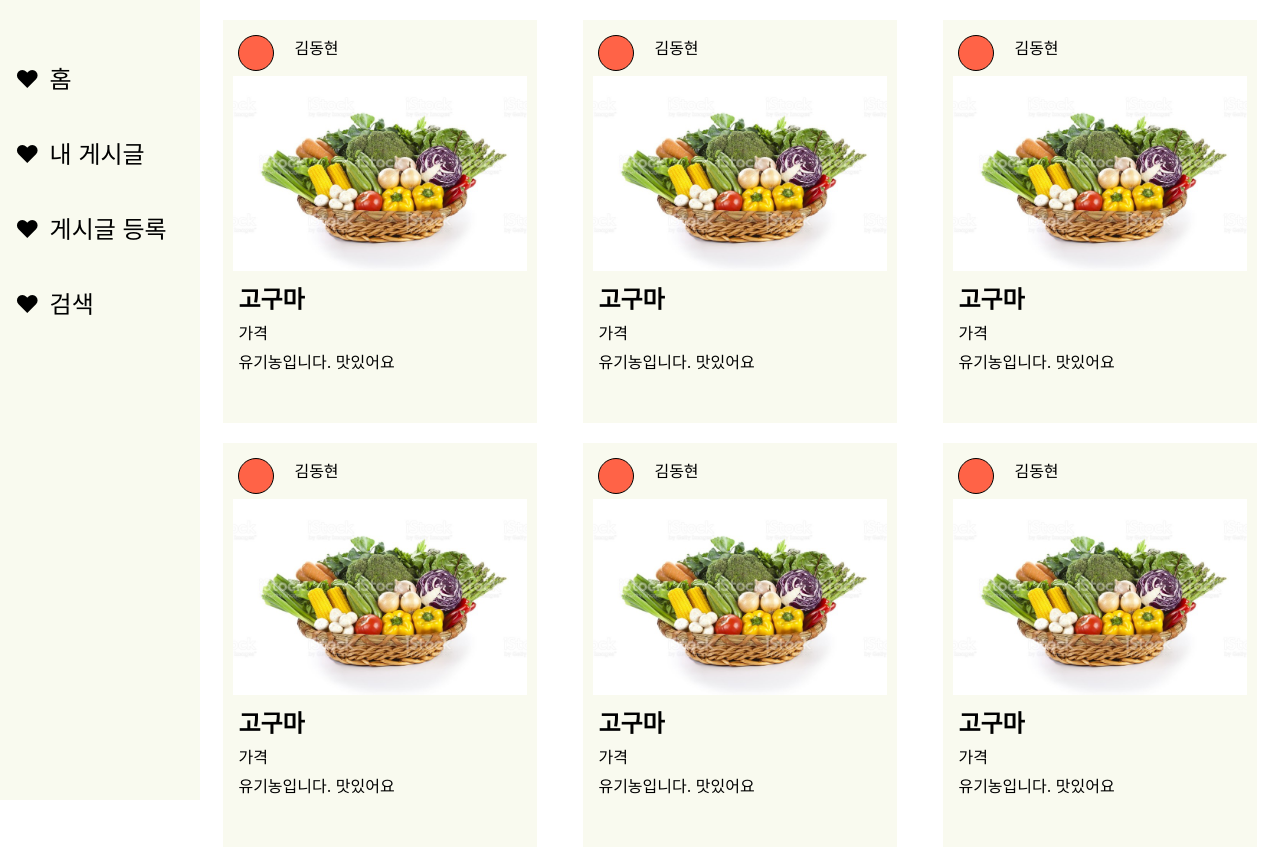
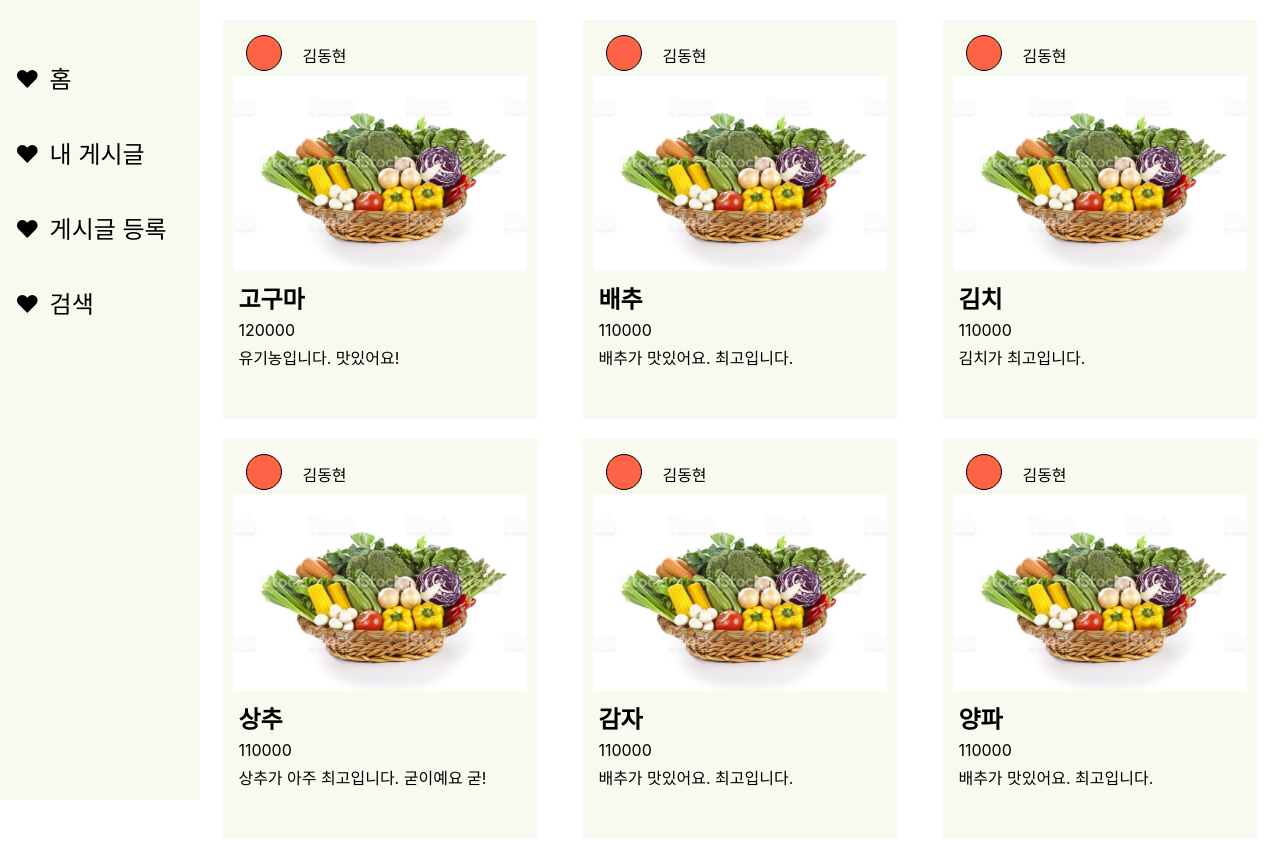
Before and after one commit to kimgguggury/OStest, a React (Create React App) app: page /community in a window 1280 px wide. Shown: the top 849 px of the page. Built offline with nearby package versions, Linux system fonts and the light colour scheme; a web font is replaced by a local one.

Commit message:
card 컴포넌트 1차 완성

```diff
--- a/src/component/Card.js
+++ b/src/component/Card.js
@@ -1,17 +1,17 @@
 import CardCss from "../css/Card.module.css";
-
-function Card() {
+import data from "../data.js"
+function Card(props) {
   return(
     <div className={CardCss.item}>
       <div className={CardCss.header}>
         <div className={CardCss.profile} />
-        <div className={CardCss.name}> 김동현</div>
+        <div className={CardCss.name}> {props.product.name}</div>
       </div>
       <img className={CardCss.image} src={process.env.PUBLIC_URL +'/vegetable.jpg'} />
       <div className={CardCss.info}>
-        <h1 className={CardCss.product_name}>고구마</h1>
-        <p className={CardCss.product_price}>가격</p>
-        <p className={CardCss.product_detail}>유기농입니다. 맛있어요</p>
+        <h1 className={CardCss.product_name}>{props.product.title}</h1>
+        <p className={CardCss.product_price}>{props.product.price}</p>
+        <p className={CardCss.product_detail}>{props.product.content}</p>
       </div>
     </div>
   )
--- a/src/component/CommunityNav.js
+++ b/src/component/CommunityNav.js
@@ -1,5 +1,6 @@
 import navStyle from "../css/Nav.module.css";
 import { Link ,NavLink } from 'react-router-dom';
+
 
 function CommunityNav() {
   return (
--- a/src/css/Card.module.css
+++ b/src/css/Card.module.css
@@ -9,6 +9,7 @@
   display: flex;
   flex-direction: row;
   margin:5px;
+  padding: 0 0 0 8px;
 }
 .profile {
   border:1px solid;
@@ -20,6 +21,7 @@
 .name {
   width: calc(100% -36px);
   padding-left: 20px;
+  margin: 8px 0 0 0;
 }
 .image{
   max-width: 100%;
--- /dev/null
+++ b/src/data.js
@@ -0,0 +1,60 @@
+const data = [
+  {
+    id : 0,
+    name : '김동현',
+    title : "고구마",
+    price : 120000,
+    content : "유기농입니다. 맛있어요!",
+
+  },
+
+  {
+    id : 1,
+    name : '김동현',
+    title : "배추",
+    price : 110000,
+    content : "배추가 맛있어요. 최고입니다.",
+  },
+
+  {
+    id : 2,
+    name : '김동현',
+    title : "김치",
+    price : 110000,
+    content : "김치가 최고입니다.",
+  },
+
+  {
+    id : 3,
+    name : '김동현',
+    title : "상추",
+    price : 110000,
+    content : "상추가 아주 최고입니다. 굳이예요 굳!",
+  },
+
+  {
+    id : 4,
+    name : '김동현',
+    title : "감자",
+    price : 110000,
+    content : "배추가 맛있어요. 최고입니다.",
+  },
+
+  {
+    id : 5,
+    name : '김동현',
+    title : "양파",
+    price : 110000,
+    content : "배추가 맛있어요. 최고입니다.",
+  },
+
+  {
+    id : 6,
+    name : '김동현',
+    title : "배추",
+    price : 110000,
+    content : "배추가 맛있어요. 최고입니다.",
+  },
+]
+
+export default data
--- a/src/pages/Community.js
+++ b/src/pages/Community.js
@@ -1,22 +1,22 @@
 import Nav from '../component/CommunityNav';
 import communityCss from '../css/Community.module.css';
 import Card from '../component/Card';
+import data from "../data.js"
+import { useState } from "react";
+
 function Community() {
+  const [products, setProducts] = useState(data);
   return(
     <div>
       <Nav />
       <section>
         <div className={communityCss.wrapper}>
-          <Card />
-          <Card />
-          <Card />
-          <Card />
-          <Card />
-          <Card />
-          <Card />
-          <Card />
-
-
+          {
+            products.map((product, index) =>{
+            return(
+              <Card product = {product} index = {index}/>
+            )})
+          }
         </div>
       </section>
     </div>
```
